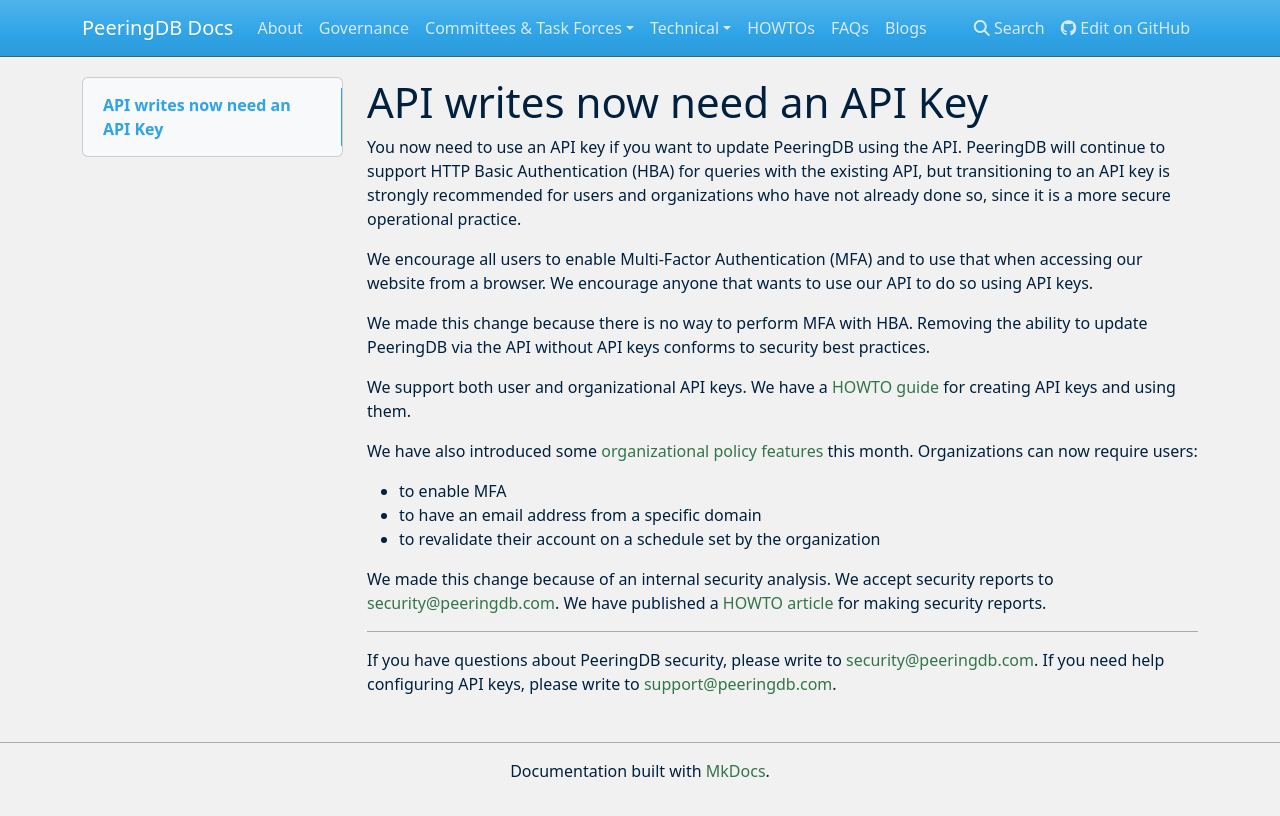
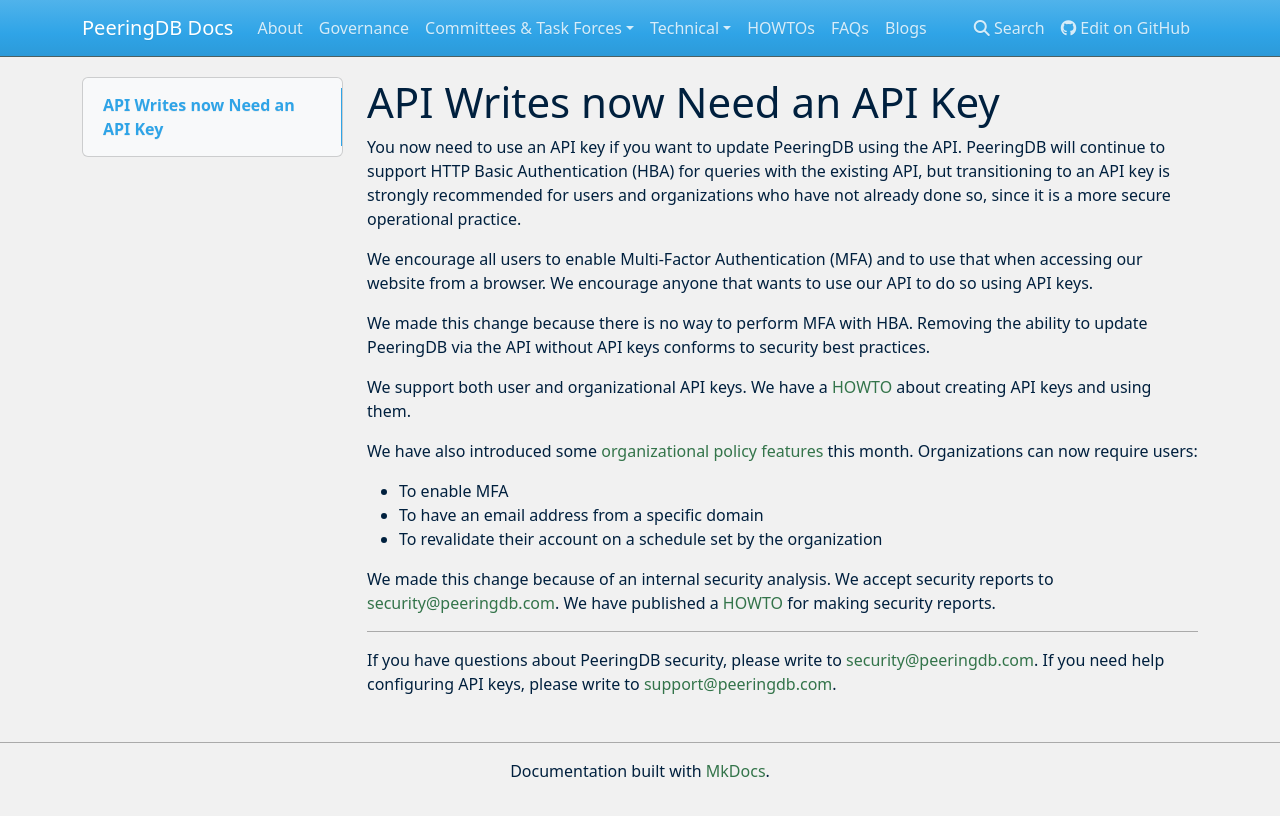
Before and after one commit to peeringdb/docs, an MkDocs documentation site: the page built from docs/blog/api_writes_need_api_key.md, in a window 1280 px wide. Shown: the top 816 px of the page. Built offline with MkDocs 1.6.1, drawn with Linux system fonts in a browser that asks for light colours; nearby versions of some CDN libraries.

Commit message:
New blog and HOWTO copy edits.

```diff
--- a/docs/blog/api_writes_need_api_key.md
+++ b/docs/blog/api_writes_need_api_key.md
@@ -1,19 +1,20 @@
-# API writes now need an API Key
+# API Writes now Need an API Key
+
 You now need to use an API key if you want to update PeeringDB using the API. PeeringDB will continue to support HTTP Basic Authentication (HBA) for queries with the existing API, but transitioning to an API key is strongly recommended for users and organizations who have not already done so, since it is a more secure operational practice.
 
 We encourage all users to enable Multi-Factor Authentication (MFA) and to use that when accessing our website from a browser. We encourage anyone that wants to use our API to do so using API keys.
 
 We made this change because there is no way to perform MFA with HBA. Removing the ability to update PeeringDB via the API without API keys conforms to security best practices.
 
-We support both user and organizational API keys. We have a [HOWTO guide](https://docs.peeringdb.com/howto/api_keys/) for creating API keys and using them.
+We support both user and organizational API keys. We have a [HOWTO](/howto/api_keys/) about creating API keys and using them.
 
-We have also introduced some [organizational policy features](https://docs.peeringdb.com/howto/organizational_policy) this month. Organizations can now require users:
+We have also introduced some [organizational policy features](/howto/organizational_policy) this month. Organizations can now require users:
 
-* to enable MFA
-* to have an email address from a specific domain
-* to revalidate their account on a schedule set by the organization
+* To enable MFA
+* To have an email address from a specific domain
+* To revalidate their account on a schedule set by the organization
 
-We made this change because of an internal security analysis. We accept security reports to [security@peeringdb.com](mailto:security@peeringdb.com). We have published a [HOWTO article](https://docs.peeringdb.com/howto/make-a-security-report/) for making security reports.
+We made this change because of an internal security analysis. We accept security reports to [security@peeringdb.com](mailto:security@peeringdb.com). We have published a [HOWTO](/howto/make-a-security-report/) for making security reports.
 
 ---
 
```
Also changed, not shown: docs/blog/organizational_policy.md (+5 -4 lines), docs/blogs.md (+2 -0 lines), docs/howto/organizational_policy.md (+4 -1 lines), docs/howtos.md (+1 -0 lines).
